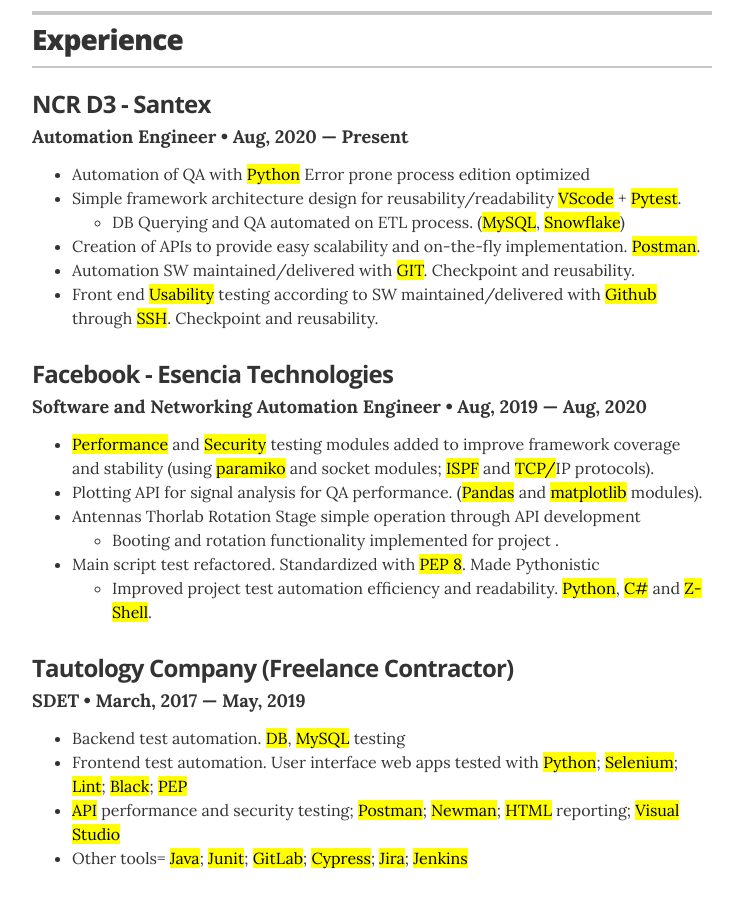
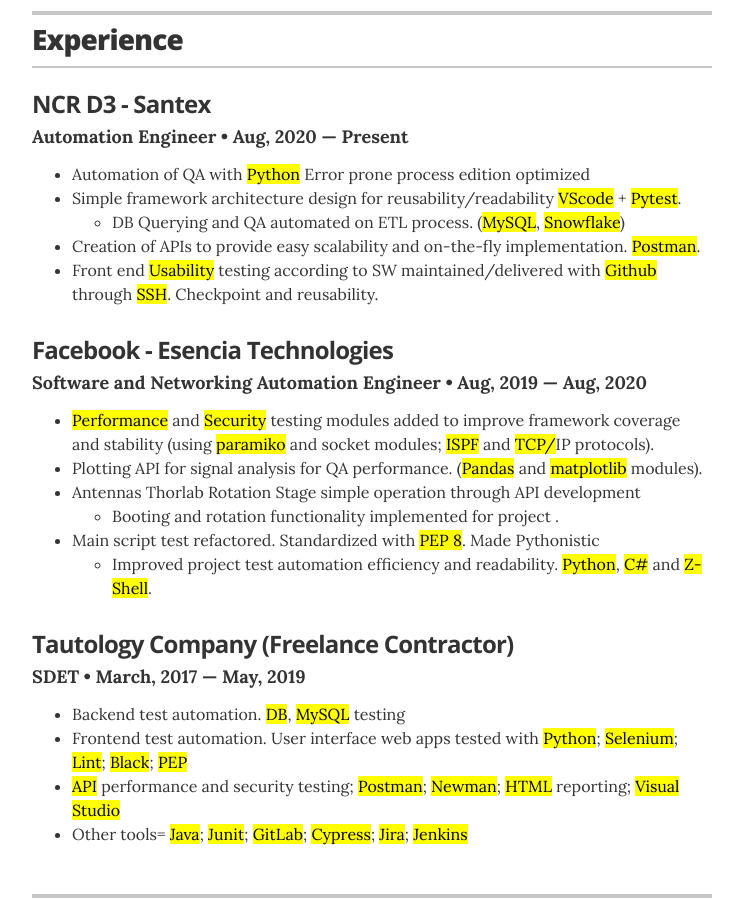
Before and after one commit to alexissoko/alexissoko.github.io, a Jekyll site: the page built from index.html, in a window 1280 px wide and 900 px high, scrolled down 766 px. Shown: the whole window, without its empty margins (268-1011 px from the left). Built offline with Jekyll 4.4.1, drawn with Linux system fonts in a browser that asks for light colours.

Commit message:
remodeling

```diff
--- a/_data/experience.yml
+++ b/_data/experience.yml
@@ -10,7 +10,6 @@
                 <li>DB Querying and QA automated on ETL process. (<mark>MySQL</mark>, <mark>Snowflake</mark>)</li>
               </ul>
               <li>Creation of APIs to provide easy scalability and on-the-fly implementation. <mark>Postman</mark>.</li>
-              <li>Automation SW maintained/delivered with <mark>GIT</mark>. Checkpoint and reusability.</li>
               <li>Front end <mark>Usability</mark> testing according to  SW maintained/delivered with <mark>Github</mark> through <mark>SSH</mark>. Checkpoint and reusability.</li>
             </ul>
 
```
Also changed, not shown: 1 other file.
